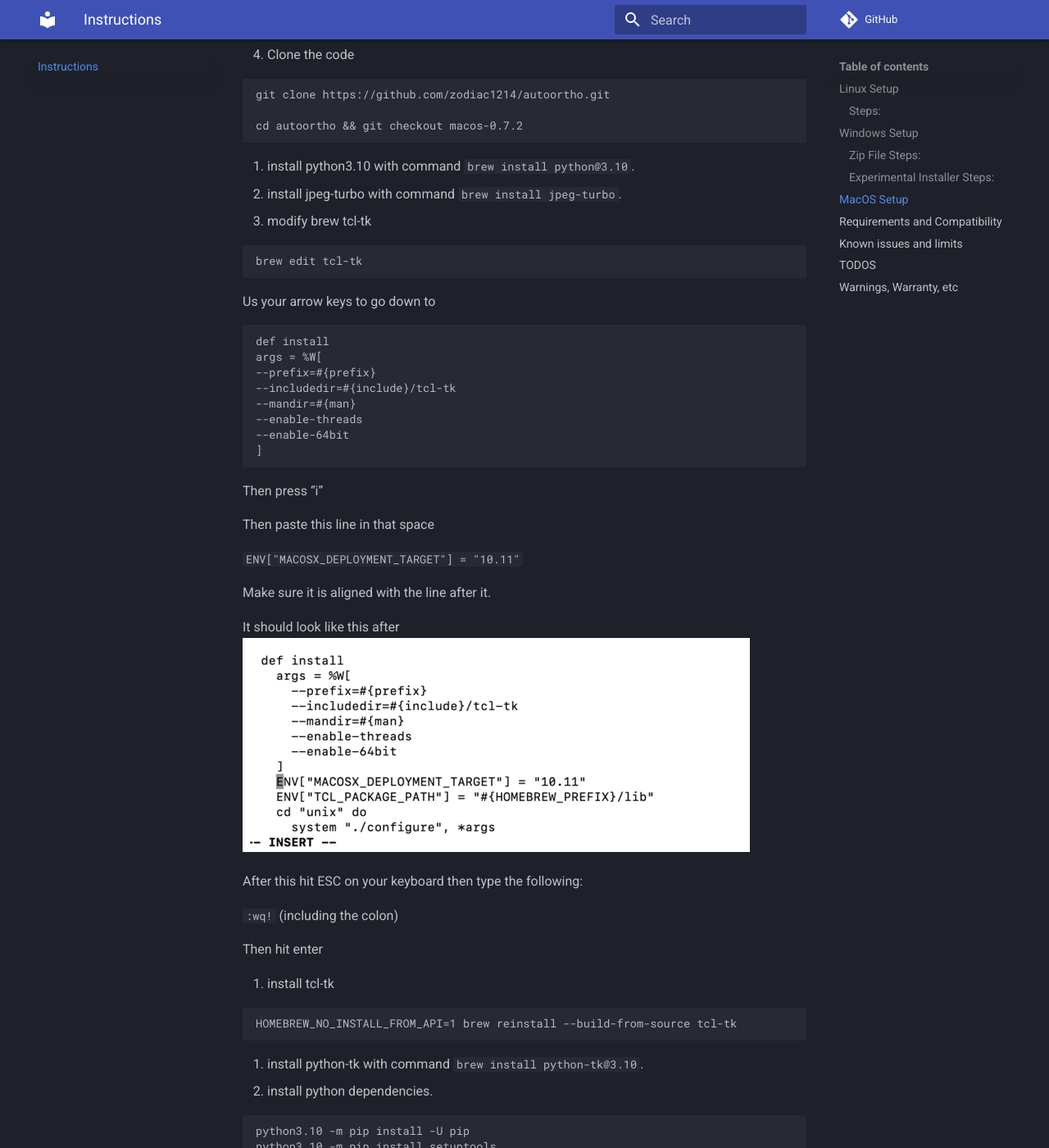
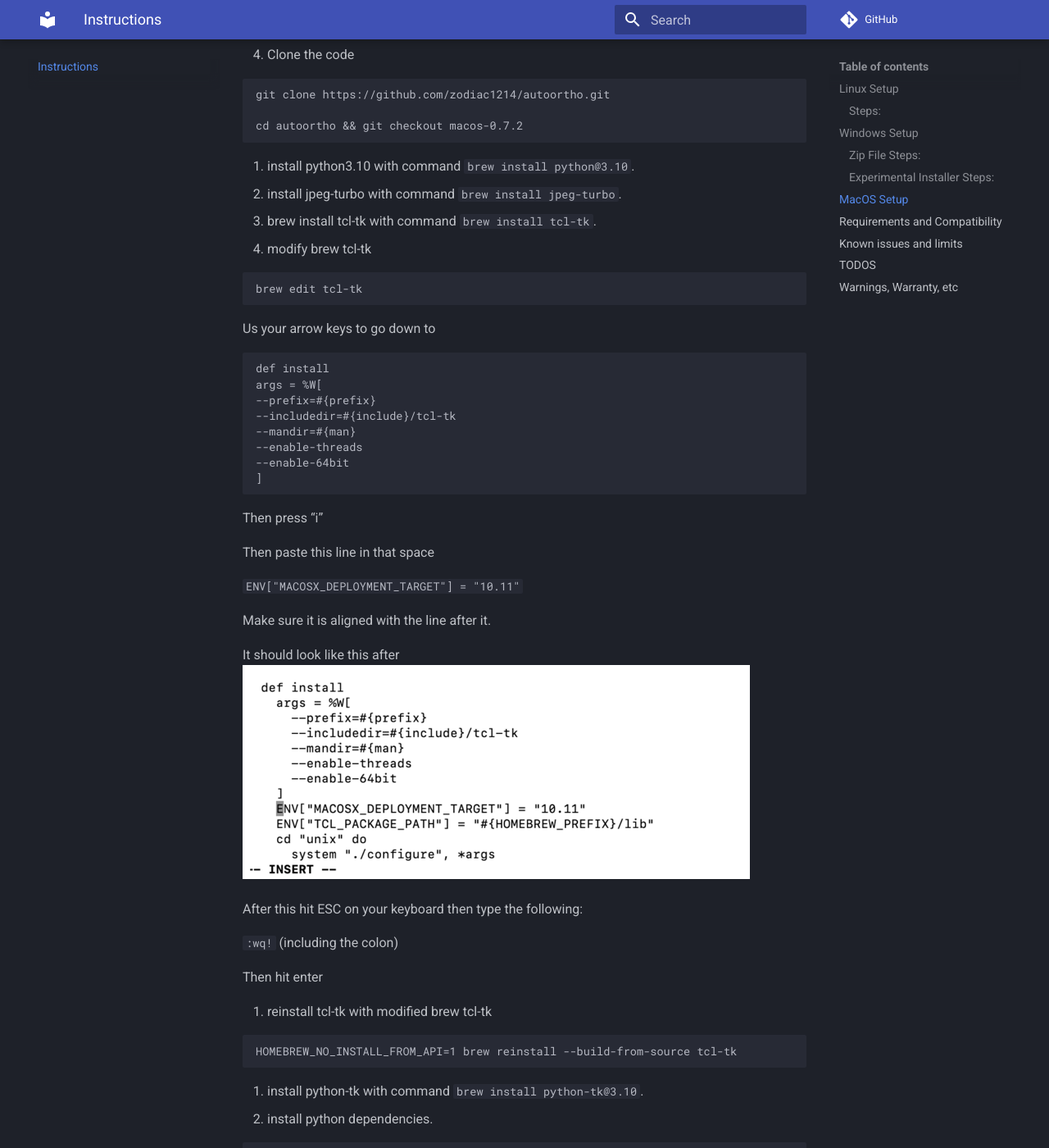
Before and after one commit to kubilus1/autoortho, an MkDocs documentation site: the page built from docs/index.md, in a window 1280 px wide and 1400 px high, scrolled down 2256 px. Shown: the whole window at 82% size. Built offline with MkDocs 1.6.1 and Material for MkDocs 9.7.7, drawn with Linux system fonts in a browser that asks for light colours; comment, search, counter and statistics services are not loaded; the version menu is left out.

Commit message:
doc: install tcl-tk first then modify it. not everyone has this installed already

````diff
--- a/docs/index.md
+++ b/docs/index.md
@@ -78,7 +78,8 @@
 ```
 5. install python3.10 with command ``brew install python@3.10``.
 6. install jpeg-turbo with command ``brew install jpeg-turbo``.
-7. modify brew tcl-tk
+7. brew install tcl-tk with command ``brew install tcl-tk``.
+8. modify brew tcl-tk
 ```
 brew edit tcl-tk
 ```
@@ -110,12 +111,12 @@
 
 Then hit enter
 
-8. install tcl-tk
+9. reinstall tcl-tk with modified brew tcl-tk
 ```shell
 HOMEBREW_NO_INSTALL_FROM_API=1 brew reinstall --build-from-source tcl-tk
 ```
-9. install python-tk with command ``brew install python-tk@3.10``.
-10. install python dependencies.
+10. install python-tk with command ``brew install python-tk@3.10``.
+11. install python dependencies.
 ```
 python3.10 -m pip install -U pip
 python3.10 -m pip install setuptools
````
Also changed, not shown: other parts of docs/index.md (+1 -1 lines).
